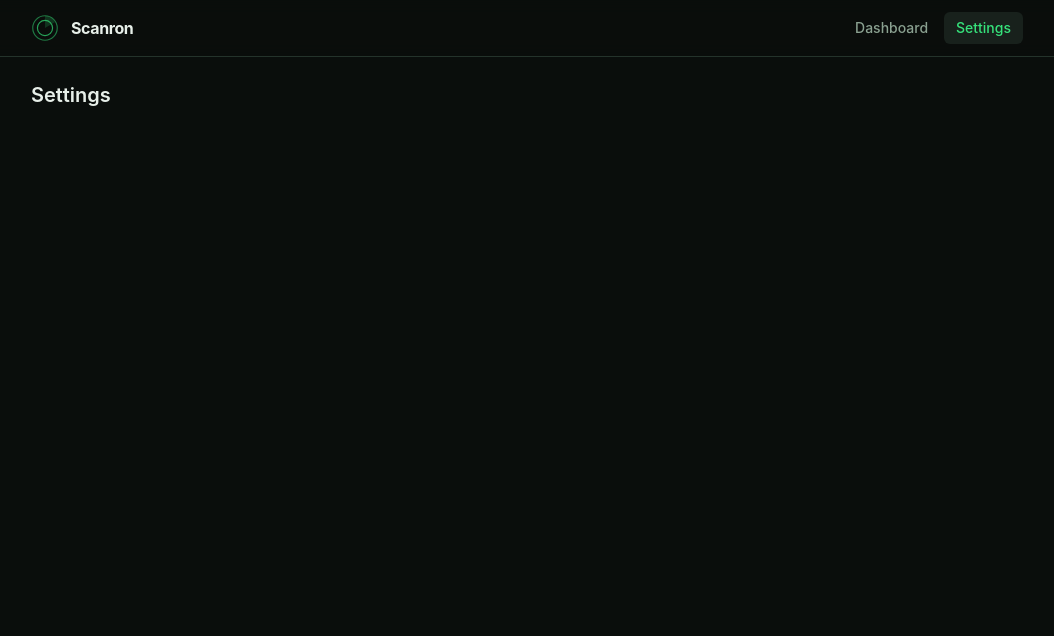
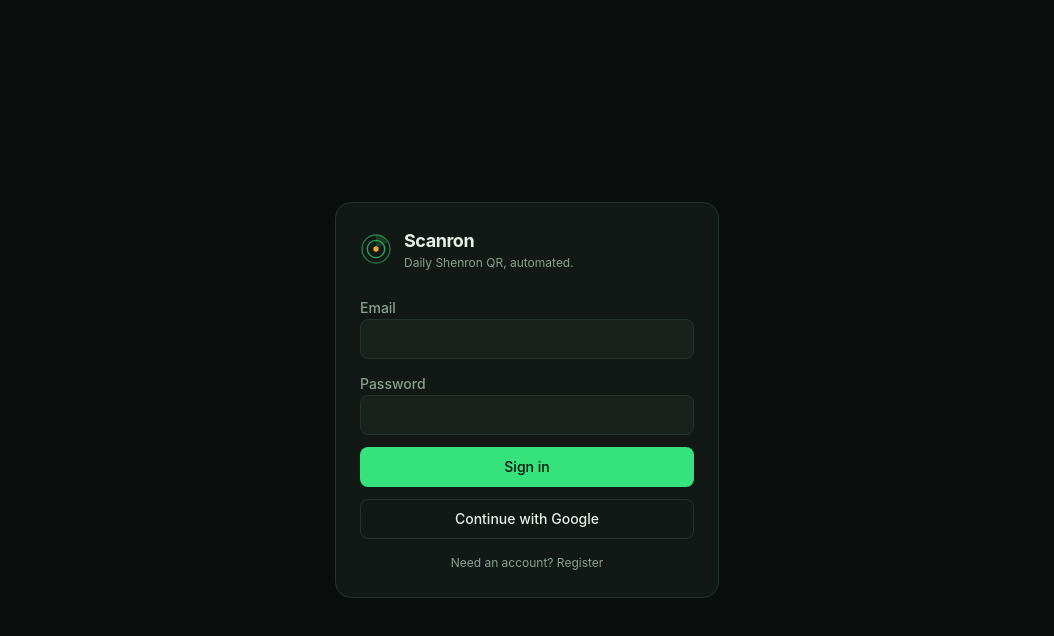
Before and after one commit to Moussandou/Scanron, a React (Vite) app: page /settings in a window 1280 px wide. Shown: the top 636 px of the page, without its empty margins (113-1167 px from the left). Built offline with nearby package versions, Linux system fonts and the light colour scheme; no server answers.

Commit message:
feat: login page, auth gate, and provider wiring

```diff
--- a/src/App.tsx
+++ b/src/App.tsx
@@ -1,15 +1,20 @@
 import { Routes, Route } from 'react-router-dom';
 import { AppShell } from './components/layout/AppShell';
+import { AuthGate } from './components/auth/AuthGate';
 import DashboardPage from './routes/DashboardPage';
 import SettingsPage from './routes/SettingsPage';
+import VaultPage from './routes/VaultPage';
 
 export default function App() {
   return (
+    <AuthGate>
       <AppShell>
         <Routes>
           <Route path="/" element={<DashboardPage />} />
+          <Route path="/vault" element={<VaultPage />} />
           <Route path="/settings" element={<SettingsPage />} />
         </Routes>
       </AppShell>
+    </AuthGate>
   );
 }
--- /dev/null
+++ b/src/components/auth/AuthGate.tsx
@@ -0,0 +1,12 @@
+import { type ReactNode } from 'react';
+import { useAuth } from '../../lib/auth/useAuth';
+import LoginPage from '../../routes/LoginPage';
+
+export function AuthGate({ children }: { children: ReactNode }) {
+  const { user, loading } = useAuth();
+  if (loading) {
+    return <div className="min-h-dvh bg-bg text-muted flex items-center justify-center">Loading...</div>;
+  }
+  if (!user) return <LoginPage />;
+  return <>{children}</>;
+}
--- a/src/components/layout/AppShell.tsx
+++ b/src/components/layout/AppShell.tsx
@@ -19,6 +19,7 @@ export function AppShell({ children }: { children: ReactNode }) {
           <span className="font-bold tracking-tight">Scanron</span>
           <nav className="ml-auto flex items-center gap-1">
             <NavLink to="/" className={navClass} end>Dashboard</NavLink>
+            <NavLink to="/vault" className={navClass}>Vault</NavLink>
             <NavLink to="/settings" className={navClass}>Settings</NavLink>
           </nav>
         </div>
--- /dev/null
+++ b/src/components/ui/input.tsx
@@ -0,0 +1,17 @@
+import { forwardRef, type InputHTMLAttributes } from 'react';
+import { cn } from '../../lib/utils';
+
+export const Input = forwardRef<HTMLInputElement, InputHTMLAttributes<HTMLInputElement>>(
+  ({ className, ...props }, ref) => (
+    <input
+      ref={ref}
+      className={cn(
+        'h-10 w-full rounded-lg border border-border bg-surface-2 px-3 text-sm text-text',
+        'placeholder:text-muted focus-visible:outline-none focus-visible:ring-2 focus-visible:ring-primary/60',
+        className,
+      )}
+      {...props}
+    />
+  ),
+);
+Input.displayName = 'Input';
--- /dev/null
+++ b/src/components/ui/label.tsx
@@ -0,0 +1,6 @@
+import { type LabelHTMLAttributes } from 'react';
+import { cn } from '../../lib/utils';
+
+export function Label({ className, ...props }: LabelHTMLAttributes<HTMLLabelElement>) {
+  return <label className={cn('text-sm font-medium text-muted', className)} {...props} />;
+}
--- a/src/main.tsx
+++ b/src/main.tsx
@@ -1,13 +1,16 @@
 import { StrictMode } from 'react';
 import { createRoot } from 'react-dom/client';
 import { BrowserRouter } from 'react-router-dom';
+import { AuthProvider } from './lib/auth/AuthProvider';
 import App from './App.tsx';
 import './index.css';
 
 createRoot(document.getElementById('root')!).render(
   <StrictMode>
     <BrowserRouter>
-      <App />
+      <AuthProvider>
+        <App />
+      </AuthProvider>
     </BrowserRouter>
   </StrictMode>,
 );
--- /dev/null
+++ b/src/routes/LoginPage.tsx
@@ -0,0 +1,80 @@
+import { useState, type FormEvent } from 'react';
+import { signInWithEmail, signInWithGoogle, registerWithEmail } from '../lib/auth/methods';
+import { Button } from '../components/ui/button';
+import { Input } from '../components/ui/input';
+import { Label } from '../components/ui/label';
+import { RadarMark } from '../components/brand/RadarMark';
+
+export default function LoginPage() {
+  const [mode, setMode] = useState<'signin' | 'register'>('signin');
+  const [email, setEmail] = useState('');
+  const [password, setPassword] = useState('');
+  const [displayName, setDisplayName] = useState('');
+  const [error, setError] = useState<string | null>(null);
+  const [busy, setBusy] = useState(false);
+
+  async function submit(e: FormEvent) {
+    e.preventDefault();
+    setBusy(true);
+    setError(null);
+    try {
+      if (mode === 'register') await registerWithEmail(email, password, displayName);
+      else await signInWithEmail(email, password);
+    } catch (err) {
+      setError(err instanceof Error ? err.message : 'Authentication failed');
+    } finally {
+      setBusy(false);
+    }
+  }
+
+  async function google() {
+    setError(null);
+    try {
+      await signInWithGoogle();
+    } catch (err) {
+      setError(err instanceof Error ? err.message : 'Google sign-in failed');
+    }
+  }
+
+  return (
+    <div className="min-h-dvh bg-bg text-text flex items-center justify-center px-4">
+      <div className="w-full max-w-sm rounded-2xl border border-border bg-surface p-6">
+        <div className="mb-6 flex items-center gap-3">
+          <RadarMark size={32} />
+          <div>
+            <h1 className="text-lg font-bold tracking-tight">Scanron</h1>
+            <p className="text-xs text-muted">Daily Shenron QR, automated.</p>
+          </div>
+        </div>
+        <form onSubmit={submit} className="space-y-3">
+          {mode === 'register' && (
+            <div className="space-y-1">
+              <Label htmlFor="displayName">Display name</Label>
+              <Input id="displayName" value={displayName} onChange={(e) => setDisplayName(e.target.value)} required />
+            </div>
+          )}
+          <div className="space-y-1">
+            <Label htmlFor="email">Email</Label>
+            <Input id="email" type="email" value={email} onChange={(e) => setEmail(e.target.value)} required />
+          </div>
+          <div className="space-y-1">
+            <Label htmlFor="password">Password</Label>
+            <Input id="password" type="password" value={password} onChange={(e) => setPassword(e.target.value)} required />
+          </div>
+          {error && <p className="text-sm text-accent">{error}</p>}
+          <Button type="submit" className="w-full" disabled={busy}>
+            {mode === 'register' ? 'Create account' : 'Sign in'}
+          </Button>
+        </form>
+        <Button variant="outline" className="mt-3 w-full" onClick={google}>Continue with Google</Button>
+        <button
+          type="button"
+          className="mt-4 w-full text-center text-xs text-muted hover:text-text"
+          onClick={() => setMode(mode === 'signin' ? 'register' : 'signin')}
+        >
+          {mode === 'signin' ? 'Need an account? Register' : 'Have an account? Sign in'}
+        </button>
+      </div>
+    </div>
+  );
+}
--- /dev/null
+++ b/src/routes/VaultPage.tsx
@@ -0,0 +1,3 @@
+export default function VaultPage() {
+  return <h1 className="text-xl font-semibold">Vault</h1>;
+}
```
Also changed, not shown: 2 other files (tests, documents, lock files or other folders). Lines whose indentation alone changed are shown as unchanged.
